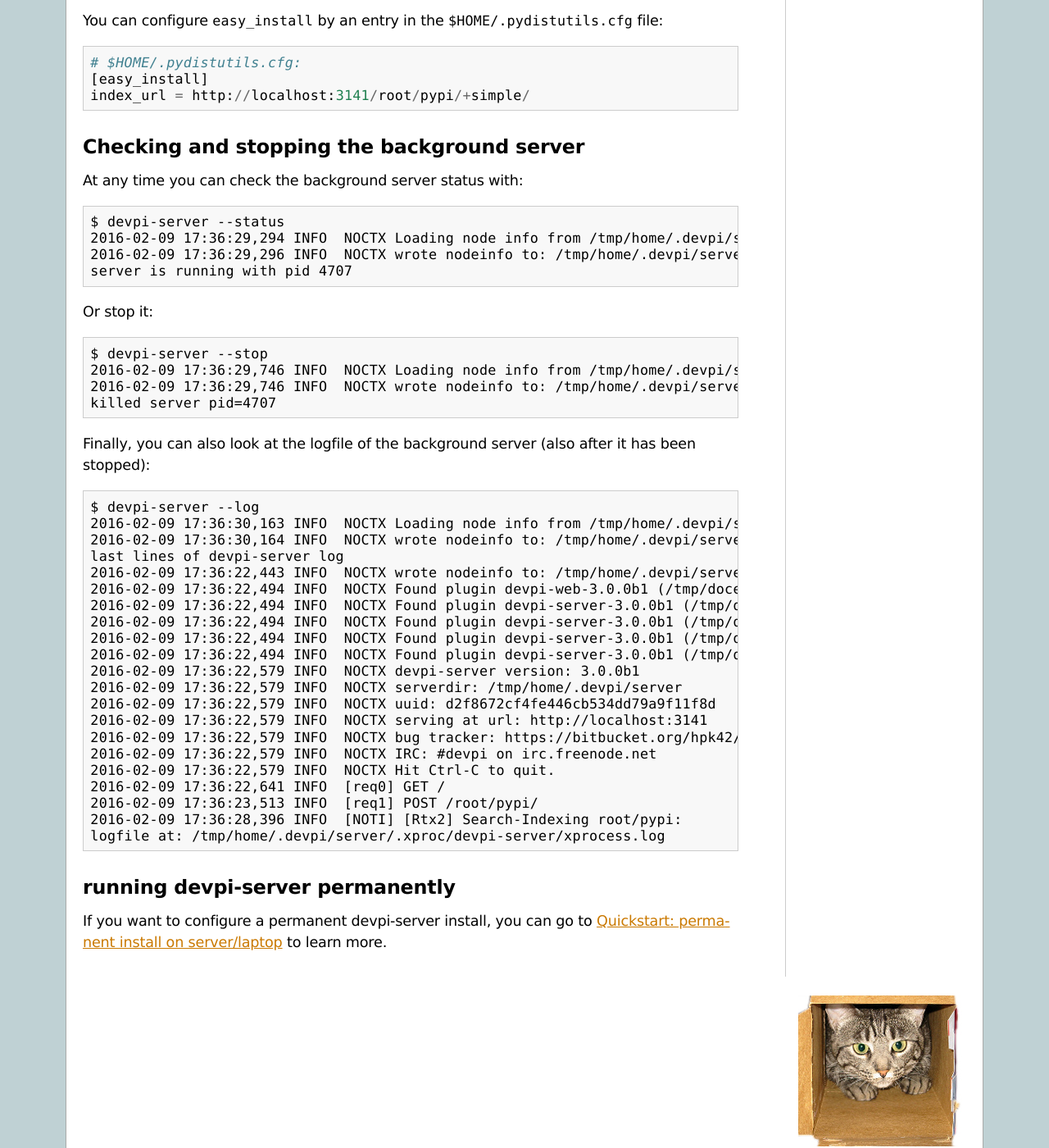
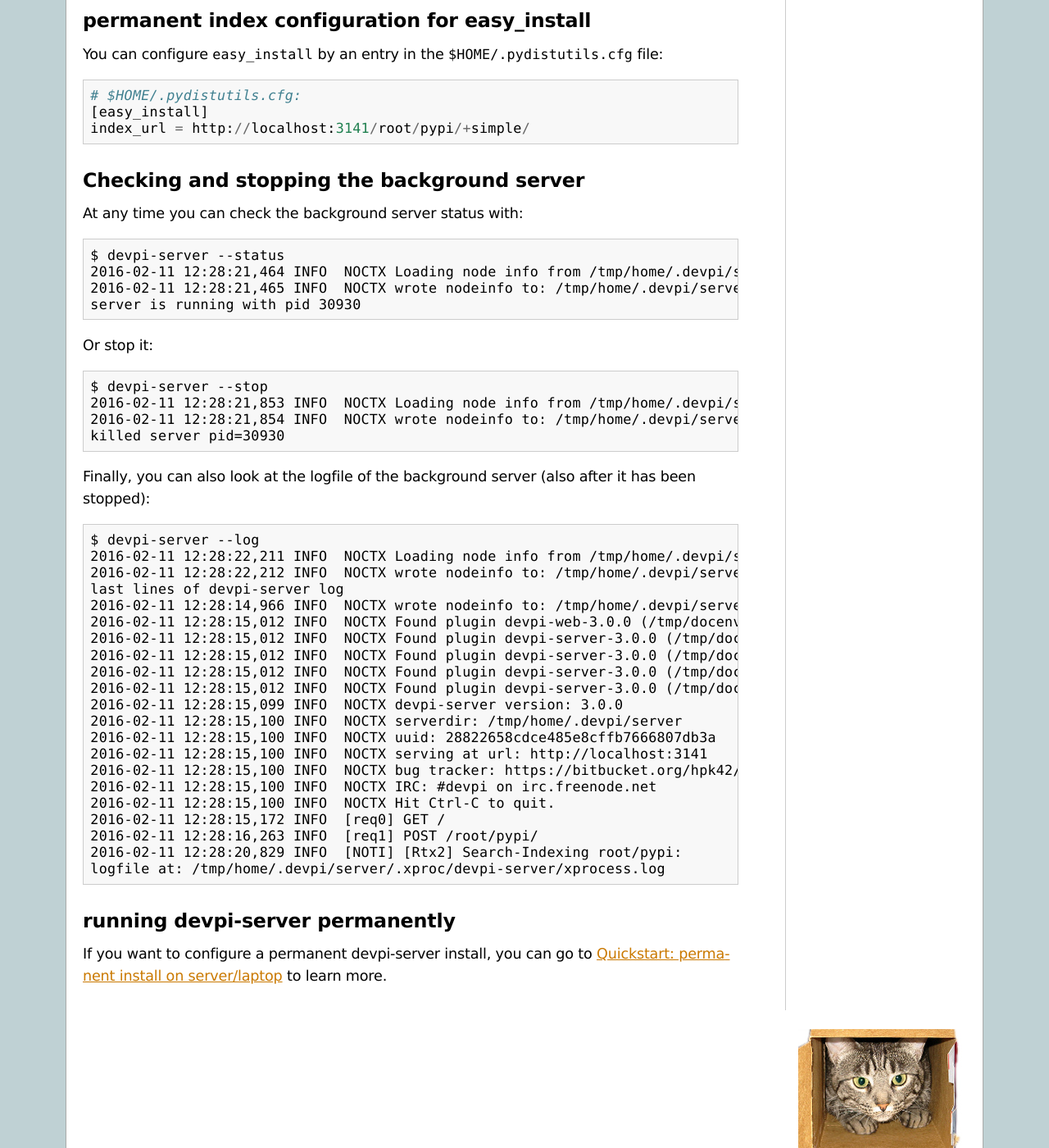
Before and after one commit to devpi/devpi, a Sphinx documentation site: the page built from doc/quickstart-pypimirror.rst, in a window 1280 px wide and 1400 px high, scrolled down 3743 px. Shown: the whole window at 82% size. Built offline with Sphinx 7.4.7, drawn with Linux system fonts in a browser that asks for light colours; some of the changed text lies outside the part shown.

Commit message:
update/regen docs to use 3.0 versions

```diff
--- a/doc/conf.py
+++ b/doc/conf.py
@@ -48,9 +48,9 @@
 # built documents.
 #
 # The short X.Y version.
-version = '2.6'
+version = '3.0'
 # The full version, including alpha/beta/rc tags.
-release = 'server 2.6.0, client 2.4.1 and web 2.6.0'
+release = 'server-3.0, client-2.5.0, web-3.0'
 
 # The language for content autogenerated by Sphinx. Refer to documentation
 # for a list of supported languages.
--- a/doc/quickstart-pypimirror.rst
+++ b/doc/quickstart-pypimirror.rst
@@ -17,7 +17,7 @@
 Show version::
 
     $ devpi-server --version
-    3.0.0b1
+    3.0.0
 
 .. note::
 
@@ -33,18 +33,18 @@
 To start ``devpi-server`` in the background issue::
 
     $ devpi-server --start
-    2016-02-09 17:34:17,625 INFO  NOCTX Loading node info from /tmp/home/.devpi/server/.nodeinfo
-    2016-02-09 17:34:17,626 INFO  NOCTX generated uuid: d2f8672cf4fe446cb534dd79a9f11f8d
-    2016-02-09 17:34:17,626 INFO  NOCTX wrote nodeinfo to: /tmp/home/.devpi/server/.nodeinfo
-    2016-02-09 17:34:17,628 INFO  NOCTX DB: Creating schema
-    2016-02-09 17:34:17,667 INFO  [Wtx-1] setting password for user u'root'
-    2016-02-09 17:34:17,667 INFO  [Wtx-1] created user u'root' with email None
-    2016-02-09 17:34:17,667 INFO  [Wtx-1] created root user
-    2016-02-09 17:34:17,667 INFO  [Wtx-1] created root/pypi index
-    2016-02-09 17:34:17,683 INFO  [Wtx-1] fswriter0: committed: keys: u'.config',u'root/.config'
+    2016-02-11 12:26:05,942 INFO  NOCTX Loading node info from /tmp/home/.devpi/server/.nodeinfo
+    2016-02-11 12:26:05,942 INFO  NOCTX generated uuid: 28822658cdce485e8cffb7666807db3a
+    2016-02-11 12:26:05,943 INFO  NOCTX wrote nodeinfo to: /tmp/home/.devpi/server/.nodeinfo
+    2016-02-11 12:26:05,944 INFO  NOCTX DB: Creating schema
+    2016-02-11 12:26:05,986 INFO  [Wtx-1] setting password for user u'root'
+    2016-02-11 12:26:05,987 INFO  [Wtx-1] created user u'root' with email None
+    2016-02-11 12:26:05,987 INFO  [Wtx-1] created root user
+    2016-02-11 12:26:05,987 INFO  [Wtx-1] created root/pypi index
+    2016-02-11 12:26:06,003 INFO  [Wtx-1] fswriter0: committed: keys: u'.config',u'root/.config'
     starting background devpi-server at http://localhost:3141
     /tmp/home/.devpi/server/.xproc/devpi-server$ /home/hpk/venv/0/bin/devpi-server
-    process u'devpi-server' started pid=4571
+    process u'devpi-server' started pid=30810
     devpi-server process startup detected
     logfile is at /tmp/home/.devpi/server/.xproc/devpi-server/xprocess.log
 
@@ -112,29 +112,29 @@
 We now need to stop the server::
 
     $ devpi-server --stop
-    2016-02-09 17:34:35,898 INFO  NOCTX Loading node info from /tmp/home/.devpi/server/.nodeinfo
-    2016-02-09 17:34:35,899 INFO  NOCTX wrote nodeinfo to: /tmp/home/.devpi/server/.nodeinfo
-    killed server pid=4571
+    2016-02-11 12:26:35,475 INFO  NOCTX Loading node info from /tmp/home/.devpi/server/.nodeinfo
+    2016-02-11 12:26:35,476 INFO  NOCTX wrote nodeinfo to: /tmp/home/.devpi/server/.nodeinfo
+    killed server pid=30810
 
 and then recreate the search index::
 
     $ devpi-server --recreate-search-index
-    2016-02-09 17:34:36,256 INFO  NOCTX Loading node info from /tmp/home/.devpi/server/.nodeinfo
-    2016-02-09 17:34:36,269 INFO  NOCTX wrote nodeinfo to: /tmp/home/.devpi/server/.nodeinfo
-    2016-02-09 17:34:36,284 INFO  [Rtx3] Search-Indexing root/pypi:
-    2016-02-09 17:35:01,741 INFO  [Wtx3] setting projects cache for u'simplejson'
-    2016-02-09 17:35:25,200 INFO  [Wtx3] Committing 74278 new documents to search index.
-    2016-02-09 17:36:21,571 INFO  [Wtx3] Finished committing 74278 documents to search index.
-    2016-02-09 17:36:21,639 INFO  [Wtx3] fswriter4: committed: keys: u'root/pypi/+f/b84/41f1053edd9dc/simplejson-3.8.1.tar.gz'
+    2016-02-11 12:26:35,857 INFO  NOCTX Loading node info from /tmp/home/.devpi/server/.nodeinfo
+    2016-02-11 12:26:35,858 INFO  NOCTX wrote nodeinfo to: /tmp/home/.devpi/server/.nodeinfo
+    2016-02-11 12:26:35,876 INFO  [Rtx3] Search-Indexing root/pypi:
+    2016-02-11 12:27:02,241 INFO  [Wtx3] setting projects cache for u'simplejson'
+    2016-02-11 12:27:24,333 INFO  [Wtx3] Committing 74388 new documents to search index.
+    2016-02-11 12:28:14,122 INFO  [Wtx3] Finished committing 74388 documents to search index.
+    2016-02-11 12:28:14,184 INFO  [Wtx3] fswriter4: committed: keys: u'root/pypi/+f/b84/41f1053edd9dc/simplejson-3.8.1.tar.gz'
 
 and then start the server again::
 
     $ devpi-server --start
-    2016-02-09 17:36:22,020 INFO  NOCTX Loading node info from /tmp/home/.devpi/server/.nodeinfo
-    2016-02-09 17:36:22,021 INFO  NOCTX wrote nodeinfo to: /tmp/home/.devpi/server/.nodeinfo
+    2016-02-11 12:28:14,548 INFO  NOCTX Loading node info from /tmp/home/.devpi/server/.nodeinfo
+    2016-02-11 12:28:14,549 INFO  NOCTX wrote nodeinfo to: /tmp/home/.devpi/server/.nodeinfo
     starting background devpi-server at http://localhost:3141
     /tmp/home/.devpi/server/.xproc/devpi-server$ /tmp/docenv/bin/devpi-server
-    process u'devpi-server' started pid=4707
+    process u'devpi-server' started pid=30930
     devpi-server process startup detected
     logfile is at /tmp/home/.devpi/server/.xproc/devpi-server/xprocess.log
 
@@ -192,40 +195,40 @@
 At any time you can check the background server status with::
 
     $ devpi-server --status
-    2016-02-09 17:36:29,294 INFO  NOCTX Loading node info from /tmp/home/.devpi/server/.nodeinfo
-    2016-02-09 17:36:29,296 INFO  NOCTX wrote nodeinfo to: /tmp/home/.devpi/server/.nodeinfo
-    server is running with pid 4707
+    2016-02-11 12:28:21,464 INFO  NOCTX Loading node info from /tmp/home/.devpi/server/.nodeinfo
+    2016-02-11 12:28:21,465 INFO  NOCTX wrote nodeinfo to: /tmp/home/.devpi/server/.nodeinfo
+    server is running with pid 30930
 
 Or stop it::
 
     $ devpi-server --stop
-    2016-02-09 17:36:29,746 INFO  NOCTX Loading node info from /tmp/home/.devpi/server/.nodeinfo
-    2016-02-09 17:36:29,746 INFO  NOCTX wrote nodeinfo to: /tmp/home/.devpi/server/.nodeinfo
-    killed server pid=4707
+    2016-02-11 12:28:21,853 INFO  NOCTX Loading node info from /tmp/home/.devpi/server/.nodeinfo
+    2016-02-11 12:28:21,854 INFO  NOCTX wrote nodeinfo to: /tmp/home/.devpi/server/.nodeinfo
+    killed server pid=30930
 
 Finally, you can also look at the logfile of the background server
 (also after it has been stopped)::
 
     $ devpi-server --log
-    2016-02-09 17:36:30,163 INFO  NOCTX Loading node info from /tmp/home/.devpi/server/.nodeinfo
-    2016-02-09 17:36:30,164 INFO  NOCTX wrote nodeinfo to: /tmp/home/.devpi/server/.nodeinfo
+    2016-02-11 12:28:22,211 INFO  NOCTX Loading node info from /tmp/home/.devpi/server/.nodeinfo
+    2016-02-11 12:28:22,212 INFO  NOCTX wrote nodeinfo to: /tmp/home/.devpi/server/.nodeinfo
     last lines of devpi-server log
-    2016-02-09 17:36:22,443 INFO  NOCTX wrote nodeinfo to: /tmp/home/.devpi/server/.nodeinfo
-    2016-02-09 17:36:22,494 INFO  NOCTX Found plugin devpi-web-3.0.0b1 (/tmp/docenv/lib/python2.7/site-packages).
-    2016-02-09 17:36:22,494 INFO  NOCTX Found plugin devpi-server-3.0.0b1 (/tmp/docenv/lib/python2.7/site-packages).
-    2016-02-09 17:36:22,494 INFO  NOCTX Found plugin devpi-server-3.0.0b1 (/tmp/docenv/lib/python2.7/site-packages).
-    2016-02-09 17:36:22,494 INFO  NOCTX Found plugin devpi-server-3.0.0b1 (/tmp/docenv/lib/python2.7/site-packages).
-    2016-02-09 17:36:22,494 INFO  NOCTX Found plugin devpi-server-3.0.0b1 (/tmp/docenv/lib/python2.7/site-packages).
-    2016-02-09 17:36:22,579 INFO  NOCTX devpi-server version: 3.0.0b1
-    2016-02-09 17:36:22,579 INFO  NOCTX serverdir: /tmp/home/.devpi/server
-    2016-02-09 17:36:22,579 INFO  NOCTX uuid: d2f8672cf4fe446cb534dd79a9f11f8d
-    2016-02-09 17:36:22,579 INFO  NOCTX serving at url: http://localhost:3141
-    2016-02-09 17:36:22,579 INFO  NOCTX bug tracker: https://bitbucket.org/hpk42/devpi/issues
-    2016-02-09 17:36:22,579 INFO  NOCTX IRC: #devpi on irc.freenode.net
-    2016-02-09 17:36:22,579 INFO  NOCTX Hit Ctrl-C to quit.
-    2016-02-09 17:36:22,641 INFO  [req0] GET /
-    2016-02-09 17:36:23,513 INFO  [req1] POST /root/pypi/
-    2016-02-09 17:36:28,396 INFO  [NOTI] [Rtx2] Search-Indexing root/pypi:
+    2016-02-11 12:28:14,966 INFO  NOCTX wrote nodeinfo to: /tmp/home/.devpi/server/.nodeinfo
+    2016-02-11 12:28:15,012 INFO  NOCTX Found plugin devpi-web-3.0.0 (/tmp/docenv/lib/python2.7/site-packages).
+    2016-02-11 12:28:15,012 INFO  NOCTX Found plugin devpi-server-3.0.0 (/tmp/docenv/lib/python2.7/site-packages).
+    2016-02-11 12:28:15,012 INFO  NOCTX Found plugin devpi-server-3.0.0 (/tmp/docenv/lib/python2.7/site-packages).
+    2016-02-11 12:28:15,012 INFO  NOCTX Found plugin devpi-server-3.0.0 (/tmp/docenv/lib/python2.7/site-packages).
+    2016-02-11 12:28:15,012 INFO  NOCTX Found plugin devpi-server-3.0.0 (/tmp/docenv/lib/python2.7/site-packages).
+    2016-02-11 12:28:15,099 INFO  NOCTX devpi-server version: 3.0.0
+    2016-02-11 12:28:15,100 INFO  NOCTX serverdir: /tmp/home/.devpi/server
+    2016-02-11 12:28:15,100 INFO  NOCTX uuid: 28822658cdce485e8cffb7666807db3a
+    2016-02-11 12:28:15,100 INFO  NOCTX serving at url: http://localhost:3141
+    2016-02-11 12:28:15,100 INFO  NOCTX bug tracker: https://bitbucket.org/hpk42/devpi/issues
+    2016-02-11 12:28:15,100 INFO  NOCTX IRC: #devpi on irc.freenode.net
+    2016-02-11 12:28:15,100 INFO  NOCTX Hit Ctrl-C to quit.
+    2016-02-11 12:28:15,172 INFO  [req0] GET /
+    2016-02-11 12:28:16,263 INFO  [req1] POST /root/pypi/
+    2016-02-11 12:28:20,829 INFO  [NOTI] [Rtx2] Search-Indexing root/pypi:
     logfile at: /tmp/home/.devpi/server/.xproc/devpi-server/xprocess.log
 
 running devpi-server permanently
--- a/doc/userman/devpi_commands.rst
+++ b/doc/userman/devpi_commands.rst
@@ -244,7 +244,6 @@
       -y               assume 'yes' on confirmation questions
       -v, --verbose    increase verbosity
       --clientdir DIR  directory for storing login and other state
-
 
 .. _cmdref_remove:
 
@@ -540,7 +539,7 @@
       --no-root-pypi        don't create root/pypi on server initialization.
 
     deployment and data options:
-      --version             show devpi_version (3.0.0b1)
+      --version             show devpi_version (3.0.0)
       --role {master,replica,auto}
                             set role of this instance. [auto]
       --master-url MASTER_URL
```
Also changed, not shown: other parts of doc/quickstart-pypimirror.rst (+7 -4 lines), doc/quickstart-releaseprocess.rst (+28 -28 lines), doc/quickstart-server.rst (+24 -28 lines), doc/userman/devpi_packages.rst (+18 -18 lines), 5 other files.
